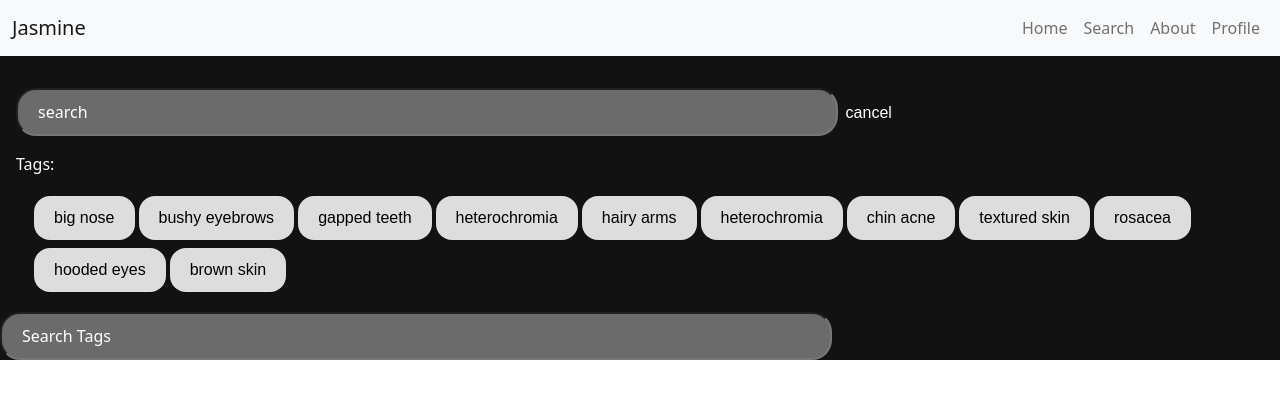
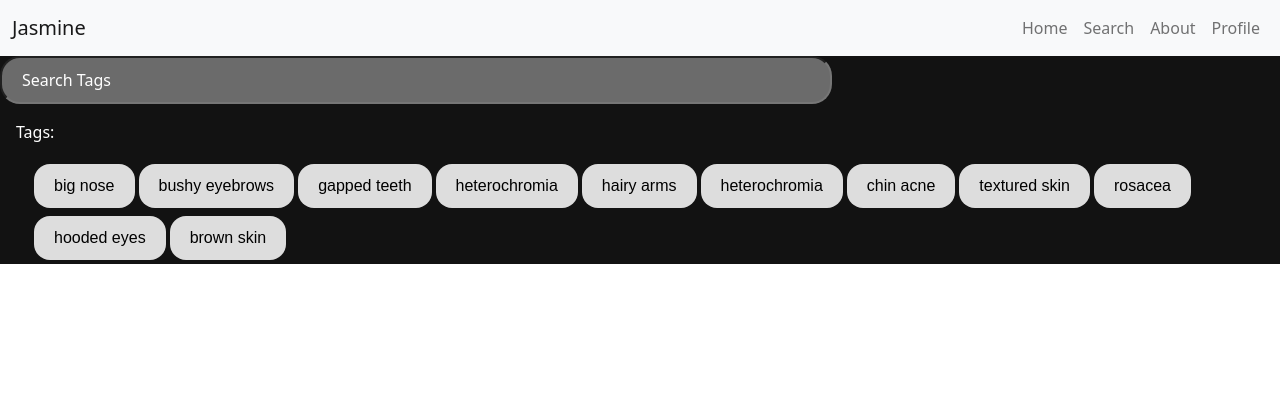
Before and after one commit to kshruti99/Flowers, a React (Create React App) app in the folder our-flowers-app/: page /search in a window 1280 px wide. Shown: the top 398 px of the page. Built offline with nearby package versions, Linux system fonts and the light colour scheme.

Commit message:
fixed searchhh

```diff
--- a/our-flowers-app/src/Scroll.js
+++ /dev/null
@@ -1,11 +0,0 @@
-import React from 'react';
-
-const Scroll = (props) => {
-    return (
-        <div style={{ overflowY: 'scroll', height: '70vh' }}>
-            {props.children}
-        </div>
-    );
-}
-
-export default Scroll;
--- a/our-flowers-app/src/Search.js
+++ b/our-flowers-app/src/Search.js
@@ -5,7 +5,6 @@ import { useEffect, useState } from 'react'; //import React Component
 import Gallery from './Gallery.js';
 import GalleryCard from './GalleryCard.js';
 import galleryObjects from './galleryObjects.json';
-import Scroll from './Scroll';
 
 const tagValues = [
     { id: 1, name: 'big nose' },
@@ -21,8 +20,6 @@ const tagValues = [
     { id: 11, name: 'brown skin' }
 
 ];
-
-//console.log(tagValues[0].name);
 
 const filterPosts = (tagValues, query) => {
     if (!query) {
@@ -40,97 +37,29 @@ export default function Search(props) {
     const query = new URLSearchParams(search).get('s');
 
     const filteredPosts = filterPosts(tagValues, query);
-    //imported scroll function
-    //using the GalleryCard function imported in
-    //useState hook
-    //const [searchField, setSearchField] = useState("");
-    //filter function on the list received from the parents
-    //checking for name value (of tag)
-    //include function catches for any results that have any of the letters of a tag that are typed into the search bar
-    //if it fulfills that query, the details are sent to filteredTags
-    // const filteredTags = tagValues.filter(
-    //     postTag => {
-    //         return (
-    //             postTag
-    //                 .name
-    //                 .toLowerCase()
-    //             == searchField.toLowerCase()
-    //         );
-    //     }
-    // );
-
-    //console.log(filteredTags[0].id);
-
-    // console.log(searchField);
-
 
     const filteredGalObjs = (searchedTag) => galleryObjects.filter(
         (galObj) => {
             // console.log(galObj);
             const set = new Set(galObj.tagid);
             return set.has(searchedTag);
-
-            // galObj.tagid.forEach((num) => {
-            //     // console.log('current tag in array' + num);
-            //     // console.log(tagValues[0].id);
-            //     if (num == 2) {
-            //         console.log("true herm");
-            //         return true;
-            //     }
-            // })
         }
     );
 
     const [searchField, setSearchField] = useState("");
 
-    // const searchBar = (searchField) => tagValues.filter(
-    //     (idnum) => {
-    //         const iden = tagValues[idnum].name
-    //         //const iden = tagValues[idnum];
-    //         //if (iden == )
-    //         //console.log(iden);
-    //     }
-    // );
-
-    // const match = -1;
-    //         for (let i = 0; i < 11; i++) {
-    //             console.log(tagValues.length);
-    //             console.log(i + "help");
-    //             if (tagValues[i].name == searchField) {
-    //                 match = tagValues[i].id;
-    //             }
-    //         }
-
     function getTagId(searchField) {
         console.log("inside tagId " + searchField);
         for (let i = 0; i < 11; i++) {
-            //console.log(tagValues.length);
-           console.log(i + "help");
+            console.log(i + "help");
             if (tagValues[i].name == searchField) {
-                //return tagValues[i].id;
                 return tagValues[i].id;
-
-            } //else {
-              //  return -1;
-            //}
-            //
+            }
         }
         return -1;
 
 
     };
-
-
-    // for (let i = 0; i < 11; i++) {
-    //     console.log(tagValues.length);
-    //     console.log(i + "help");
-    //     if (tagValues[i].name == searchField) {
-    //         const match = tagValues[i].id;
-    //     }
-    // }
-
-    ///onsole.log(getTagId("gapped teeth"));
-    //console.log(filteredGalObjs(getTagId("gapped teeth")));
 
     const handleChange = (e) => {
         setSearchField(e.target.value);
@@ -140,76 +69,17 @@ export default function Search(props) {
         console.log(store);
     };
 
-
-    // if (searchInput.length > 0) {
-    //     tagValues.filter((nameid) => {
-    //         return filteredGalObjs(nameid.id.match(searchInput));
-    //     });
-    // }
-
-
-    // tagValues(
-    //     // (index) => {
-    //     //     const correctID = 0;
-    //     //     if (tagValues[index].name == searchField) {
-    //     //         correctID = tagValues[index].id;
-    //     //     }
-    //     //     return filteredGalObjs(correctID);
-    //     // }
-    // );
-
-
-
-
-
-
-
-    // console.log(filteredGalObjs(5));
-
-
-    // const handleChange = e => {
-    //     setSearchField(e.target.value);
-    // };
-
-    //created function to render the details - wraps GalleryCard component
-    //pass in props?
-    //called inside return
-    // function searchList(props) {
-    //     return (
-    //         <Scroll>
-    //             {/* <GalleryCard props={props} /> */}
-    //         </Scroll>
-    //     );
-    // }
-
-    // const [searchResults, getSearchResults] = useState([]);
-
-    // useEffect(() => {
-    //     const galPosts = galleryObjects.filter(post =>
-    //         (post.tagid) == (searchResults)
-    //     );
-    //     getSearchResults(galPosts);
-    // }, [searchField]);
-
-
     return (
         <div>
 
-            {/* <SearchBar /> */}
-            <form action="/" method="get">
+            <input
+                type="search"
+                placeholder="Search Tags"
+                //input = value of onChange attribute as the handleChange function
+                //onChange sets the value of onChange with setSearchField()
+                onChange={handleChange}
+            />
 
-
-                <input
-                    type="text"
-                    id="header-search"
-                    placeholder="search"
-                    name="s"
-                />
-                <button type="submit" id='cancel-button'>cancel</button>
-
-            </form>
-
-            {/* <PillFilter /> */}
             <div>
                 <p style={{ color: 'white' }} className="sugg">Tags:</p>
                 <ul>
@@ -220,15 +90,6 @@ export default function Search(props) {
                 </ul>
 
             </div>
-
-            <input
-                type="search"
-                placeholder="Search Tags"
-                //input = value of onChange attribute as the handleChange function
-                //onChange sets the value of onChange with setSearchField()
-                onChange={handleChange}
-            />
-            {/* {searchList()} */}
         </div>
     );
 }
--- a/our-flowers-app/src/index.css
+++ b/our-flowers-app/src/index.css
@@ -22,6 +22,10 @@ body {
   font-size: small;
 }
 
+.search-back{
+  background-color: black;
+  overflow-x: hidden;
+}
 
 code {
   font-family: source-code-pro, Menlo, Monaco, Consolas, 'Courier New',
```
Also changed, not shown: our-flowers-app/src/initialDetails.js (deleted, +0 -15 lines).
